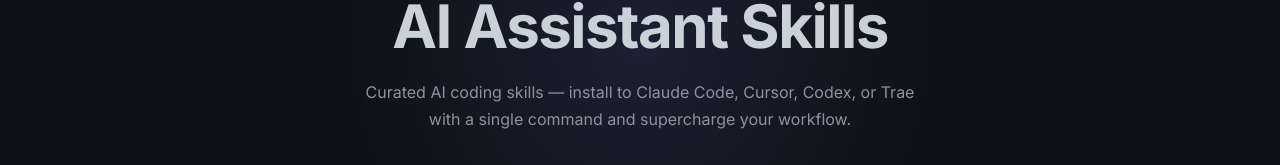
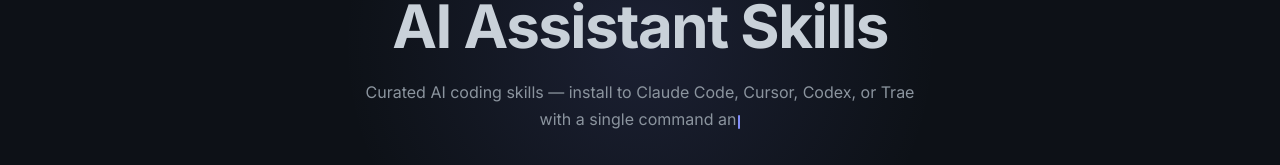
Before and after one commit to hacxy/skills, a React (Vite) app in the folder packages/web/: page / in a window 1280 px wide. Shown: the part 194-359 px from the top of the page. Built offline with nearby package versions, Linux system fonts and the light colour scheme.

Commit message:
style(web): 格式化 HomePage 组件代码并调整打字机速度

```diff
--- a/packages/web/src/HomePage.tsx
+++ b/packages/web/src/HomePage.tsx
@@ -11,7 +11,15 @@
   onLogoClick: () => void;
 }
 
-function TypewriterText({ text, speed = 18, delay = 0 }: { text: string; speed?: number; delay?: number }) {
+function TypewriterText({
+  text,
+  speed = 18,
+  delay = 0,
+}: {
+  text: string;
+  speed?: number;
+  delay?: number;
+}) {
   const [displayed, setDisplayed] = useState("");
   const [started, setStarted] = useState(delay === 0);
   const [done, setDone] = useState(false);
@@ -58,7 +66,12 @@
   visible: { opacity: 1, y: 0, transition: { duration: 0.45, ease: EASE } },
 };
 
-export function HomePage({ onBrowse, theme, onToggleTheme, onLogoClick }: Props) {
+export function HomePage({
+  onBrowse,
+  theme,
+  onToggleTheme,
+  onLogoClick,
+}: Props) {
   const { t } = useTranslation();
   const [copied, setCopied] = useState(false);
 
@@ -118,15 +131,16 @@
           </motion.h1>
 
           <motion.p variants={itemVariants} className="hero-desc">
-            <TypewriterText
-              text={t("hero.desc")}
-              speed={20}
-              delay={700}
-            />
+            <TypewriterText text={t("hero.desc")} speed={50} delay={700} />
           </motion.p>
 
           <motion.div variants={itemVariants} className="install-cmd">
-            <Icon icon="lucide:terminal" width="14" height="14" className="cmd-icon" />
+            <Icon
+              icon="lucide:terminal"
+              width="14"
+              height="14"
+              className="cmd-icon"
+            />
             <code>npx @hacxy/skills</code>
             <button className="cmd-copy" onClick={() => void copyInstall()}>
               <Icon
@@ -168,7 +182,11 @@
           viewport={{ once: true, margin: "-60px" }}
         >
           {features.map((f) => (
-            <motion.div key={f.icon} className="feature-card" variants={itemVariants}>
+            <motion.div
+              key={f.icon}
+              className="feature-card"
+              variants={itemVariants}
+            >
               <div className="feature-icon">
                 <Icon icon={f.icon} width="20" height="20" />
               </div>
@@ -208,7 +226,16 @@
 
       {/* Footer */}
       <footer className="home-footer">
-        <p>MIT Licensed | Copyright © 2023-Present <a href="https://github.com/hacxy" target="_blank" rel="noopener noreferrer">Hacxy</a></p>
+        <p>
+          MIT Licensed | Copyright © 2023-Present{" "}
+          <a
+            href="https://github.com/hacxy"
+            target="_blank"
+            rel="noopener noreferrer"
+          >
+            Hacxy
+          </a>
+        </p>
       </footer>
     </div>
   );
```
